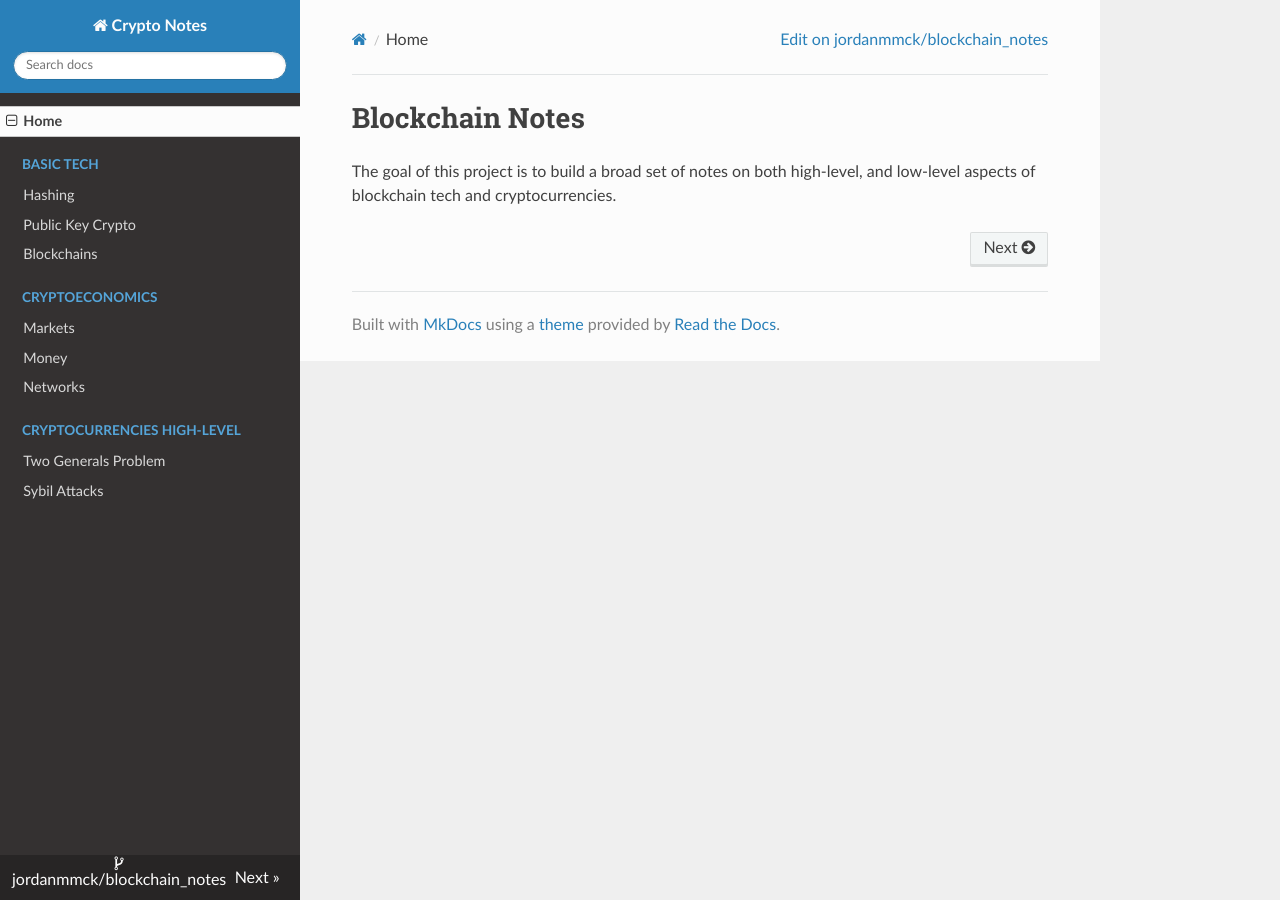
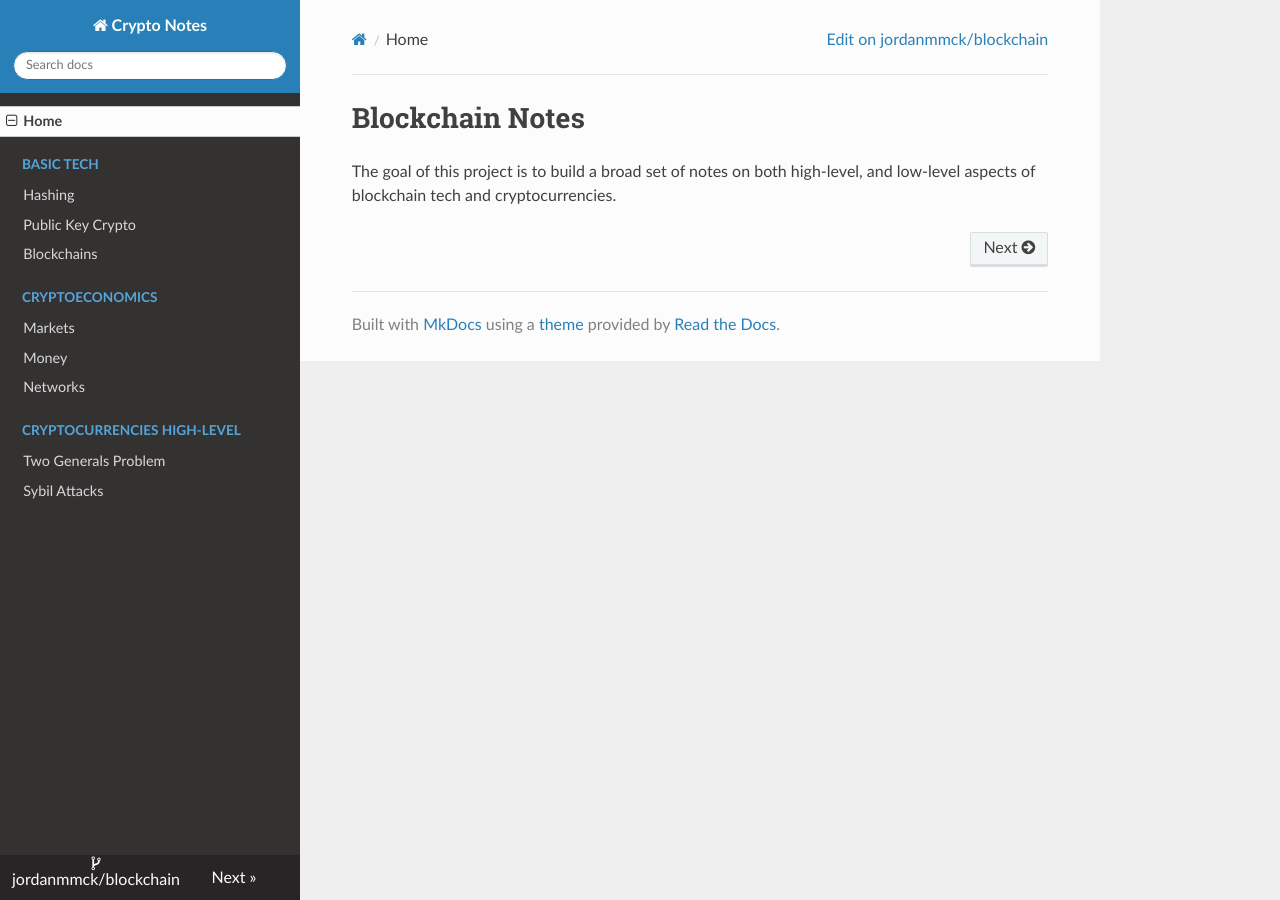
Before and after one commit to brianorwhatever/blockchain, an MkDocs documentation site: the page built from Notes/index.md, in a window 1280 px wide. Built offline with MkDocs 1.6.1, drawn with Linux system fonts in a browser that asks for light colours; nearby versions of some CDN libraries; old or Windows-style settings are respelled for this version of MkDocs.

Commit message:
another rename

```diff
--- a/mkdocs.yml
+++ b/mkdocs.yml
@@ -5,8 +5,8 @@ site_author: 'Jordan McKinney'
 site_url: 'https://jordanmmck.com/blockchain'
 
 # repo
-repo_name: 'jordanmmck/blockchain_notes'
-repo_url: 'https://github.com/jordanmmck/blockchain_notes'
+repo_name: 'jordanmmck/blockchain'
+repo_url: 'https://github.com/jordanmmck/blockchain'
 
 # theme
 theme: readthedocs
```
